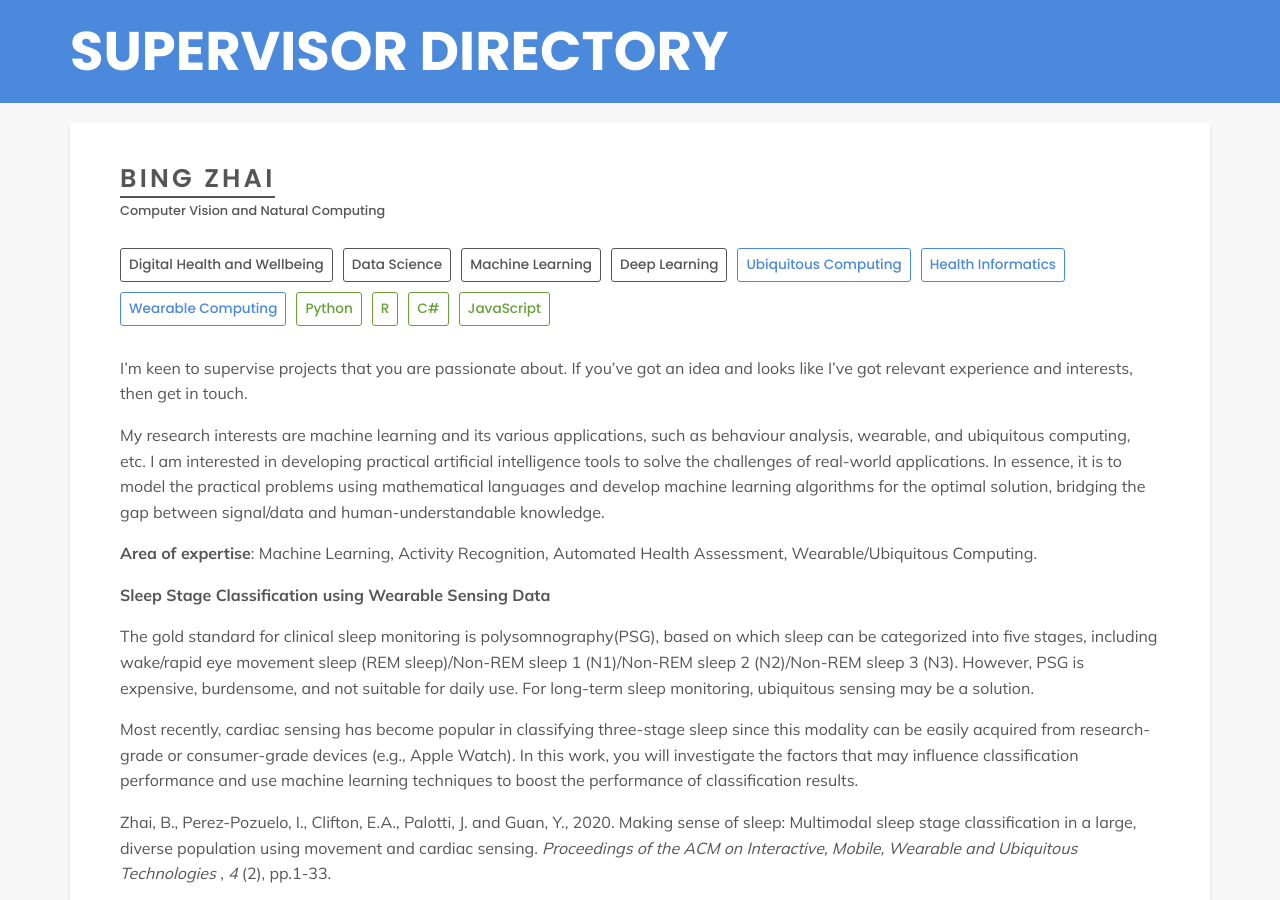
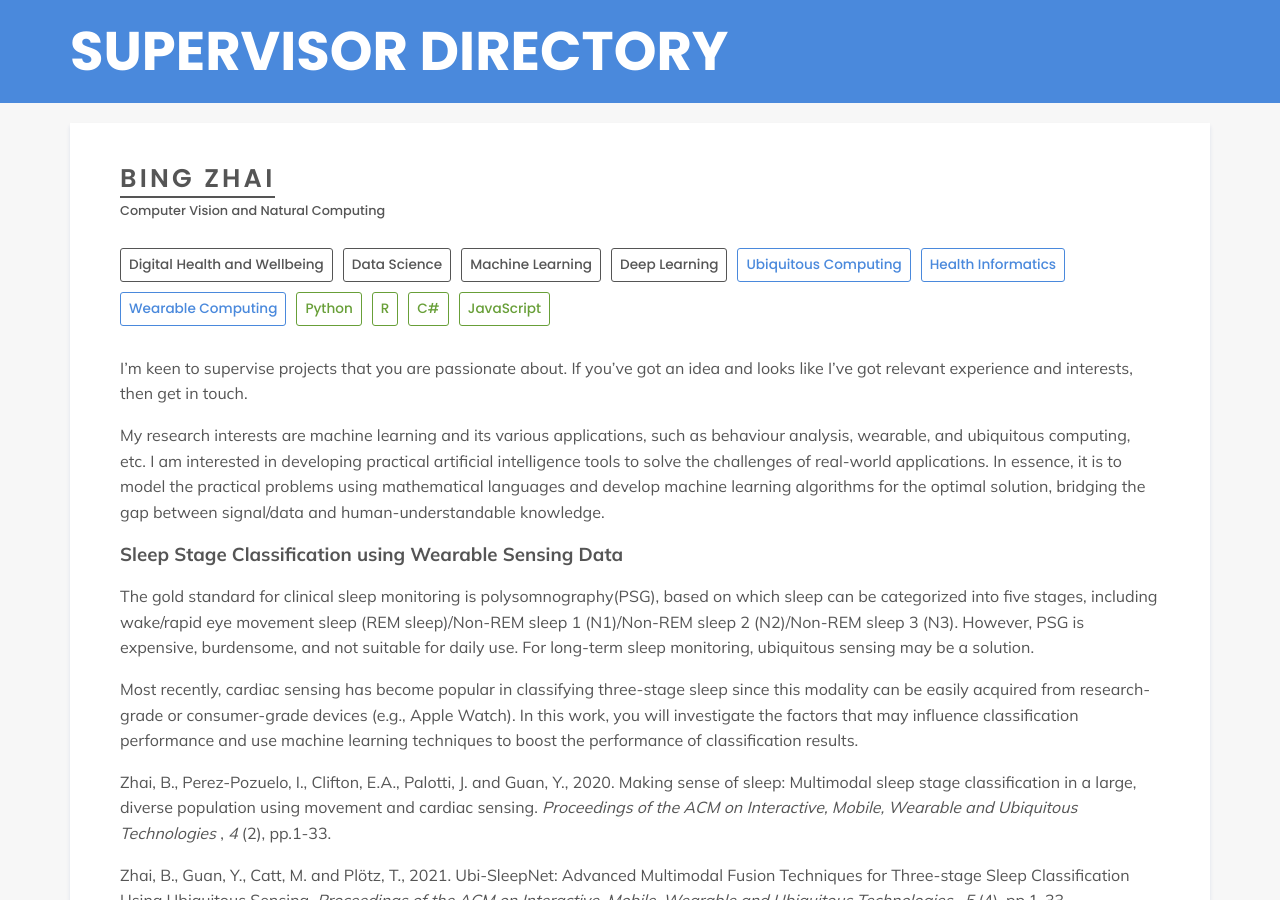
Before and after one commit to NorSC/supervisor-search, a Jekyll site: the page built from _supervisors/bing-zhai-1.md, in a window 1280 px wide and 900 px high. Built offline with Jekyll 4.4.1, drawn with Linux system fonts in a browser that asks for light colours; a script that is not in the unit is left out.

Commit message:
Update Supervisors “bing-zhai-1”

```diff
--- a/_supervisors/bing-zhai-1.md
+++ b/_supervisors/bing-zhai-1.md
@@ -31,12 +31,7 @@ additional_details: >-
   My research interests are machine learning and its various applications, such as behaviour analysis, wearable, and ubiquitous computing, etc. I am interested in developing practical artificial intelligence tools to solve the challenges of real-world applications. In essence, it is to model the practical problems using mathematical languages and develop machine learning algorithms for the optimal solution, bridging the gap between signal/data and human-understandable knowledge.
 
 
-  **Area of expertise**: Machine Learning, Activity Recognition, Automated Health Assessment, Wearable/Ubiquitous Computing.
-
-
-
-
-  **Sleep Stage Classification using Wearable Sensing Data**
+  ### **Sleep Stage Classification using Wearable Sensing Data**
 
 
   The gold standard for clinical sleep monitoring is polysomnography(PSG), based on which sleep can be categorized into five stages, including wake/rapid eye movement sleep (REM sleep)/Non-REM sleep 1 (N1)/Non-REM sleep 2 (N2)/Non-REM sleep 3 (N3). However, PSG is expensive, burdensome, and not suitable for daily use. For long-term sleep monitoring, ubiquitous sensing may be a solution.
@@ -51,9 +46,7 @@ additional_details: >-
   Zhai, B., Guan, Y., Catt, M. and Plötz, T., 2021. Ubi-SleepNet: Advanced Multimodal Fusion Techniques for Three-stage Sleep Classification Using Ubiquitous Sensing. *Proceedings of the ACM on Interactive, Mobile, Wearable and Ubiquitous Technologies* , *5* (4), pp.1-33.
 
 
-
-
-  **PPG-based Ambulatory Atrial Fibrillation Monitoring Algorithm Development**
+  ### **PPG-based Ambulatory Atrial Fibrillation Monitoring Algorithm Development**
 
 
   Atrial fibrillation (AF) is the most common cardiac arrhythmia and a major risk factor for stroke. Diagnosis is usually made by observing an electrocardiogram (ECG), which is usually measured using a cardiac event recorder, such as Holter monitor, or chest patch. Photoplethysmography (PPG) is an emerging technology that enables non-invasive heart rhythm measurement through optical sensing. Continuous and accurate detection of AF from PPG has the potential to transform low-cost consumer wearable devices into clinically useful medical monitoring tools in a mass scale. In this work, you will develop deep learning models to continuously and accurately detect AF episodes in PPG collected in an ambulatory free-living setting.
@@ -68,9 +61,7 @@ additional_details: >-
   Das, S.S.S., Shanto, S.K., Rahman, M., Islam, M.S., Rahman, A.H., Masud, M.M. and Ali, M.E., 2022. BayesBeat: Reliable Atrial Fibrillation Detection from Noisy Photoplethysmography Data. *Proceedings of the ACM on Interactive, Mobile, Wearable and Ubiquitous Technologies* , *6* (1), pp.1-21.
 
 
-
-
-  ##### Federated Learning for Privacy-Preserving AI
+  ### Federated Learning for Privacy-Preserving AI
 
 
   Wearables are everywhere - from Apple Watch, Garmin and Fitbit brands to free smartphone apps. These wearable devices can collect real-time data related to user health, such as user behaviour, mood, sleep, etc., which have great commercial and social value. Traditional deep learning models for sleep analysis and human activity recognition are often trained on large datasets hosted on the cloud. This data is usually collected by wearable devices, regardless of time and place, uploading the data to the cloud can easily make the wearable device’s systems vulnerable to attacks and data breaches. In this regard, how to use healthcare wearable devices to collect data while ensuring data security and user privacy is a problem worthy of research. In this project, you will research cutting-edge federated learning techniques for building privacy-preserving Healthcare AI systems.
@@ -89,20 +80,15 @@ additional_details: >-
 
   5. https://research.ibm.com/blog/what-is-federated-learning
 additional_details_msc: >-
-  I’m keen to supervise projects that you are passionate about. If you’ve got an
-  idea and looks like I’ve got relevant experience and interests, then get in
-  touch.
+
+
+  I’m keen to supervise projects that you are passionate about. If you’ve got an idea and looks like I’ve got relevant experience and interests, then get in touch.
 
 
   My research interests are machine learning and its various applications, such as behaviour analysis, wearable, and ubiquitous computing, etc. I am interested in developing practical artificial intelligence tools to solve the challenges of real-world applications. In essence, it is to model the practical problems using mathematical languages and develop machine learning algorithms for the optimal solution, bridging the gap between signal/data and human-understandable knowledge.
 
 
-  **Area of expertise**: Machine Learning, Activity Recognition, Automated Health Assessment, Wearable/Ubiquitous Computing.
-
-
-
-
-  **Sleep Stage Classification using Wearable Sensing Data**
+  ### **Sleep Stage Classification using Wearable Sensing Data**
 
 
   The gold standard for clinical sleep monitoring is polysomnography(PSG), based on which sleep can be categorized into five stages, including wake/rapid eye movement sleep (REM sleep)/Non-REM sleep 1 (N1)/Non-REM sleep 2 (N2)/Non-REM sleep 3 (N3). However, PSG is expensive, burdensome, and not suitable for daily use. For long-term sleep monitoring, ubiquitous sensing may be a solution.
@@ -117,9 +103,7 @@ additional_details_msc: >-
   Zhai, B., Guan, Y., Catt, M. and Plötz, T., 2021. Ubi-SleepNet: Advanced Multimodal Fusion Techniques for Three-stage Sleep Classification Using Ubiquitous Sensing. *Proceedings of the ACM on Interactive, Mobile, Wearable and Ubiquitous Technologies* , *5* (4), pp.1-33.
 
 
-
-
-  **PPG-based Ambulatory Atrial Fibrillation Monitoring Algorithm Development**
+  ### **PPG-based Ambulatory Atrial Fibrillation Monitoring Algorithm Development**
 
 
   Atrial fibrillation (AF) is the most common cardiac arrhythmia and a major risk factor for stroke. Diagnosis is usually made by observing an electrocardiogram (ECG), which is usually measured using a cardiac event recorder, such as Holter monitor, or chest patch. Photoplethysmography (PPG) is an emerging technology that enables non-invasive heart rhythm measurement through optical sensing. Continuous and accurate detection of AF from PPG has the potential to transform low-cost consumer wearable devices into clinically useful medical monitoring tools in a mass scale. In this work, you will develop deep learning models to continuously and accurately detect AF episodes in PPG collected in an ambulatory free-living setting.
@@ -134,9 +118,7 @@ additional_details_msc: >-
   Das, S.S.S., Shanto, S.K., Rahman, M., Islam, M.S., Rahman, A.H., Masud, M.M. and Ali, M.E., 2022. BayesBeat: Reliable Atrial Fibrillation Detection from Noisy Photoplethysmography Data. *Proceedings of the ACM on Interactive, Mobile, Wearable and Ubiquitous Technologies* , *6* (1), pp.1-21.
 
 
-
-
-  ##### Federated Learning for Privacy-Preserving AI
+  ### Federated Learning for Privacy-Preserving AI
 
 
   Wearables are everywhere - from Apple Watch, Garmin and Fitbit brands to free smartphone apps. These wearable devices can collect real-time data related to user health, such as user behaviour, mood, sleep, etc., which have great commercial and social value. Traditional deep learning models for sleep analysis and human activity recognition are often trained on large datasets hosted on the cloud. This data is usually collected by wearable devices, regardless of time and place, uploading the data to the cloud can easily make the wearable device’s systems vulnerable to attacks and data breaches. In this regard, how to use healthcare wearable devices to collect data while ensuring data security and user privacy is a problem worthy of research. In this project, you will research cutting-edge federated learning techniques for building privacy-preserving Healthcare AI systems.
```
